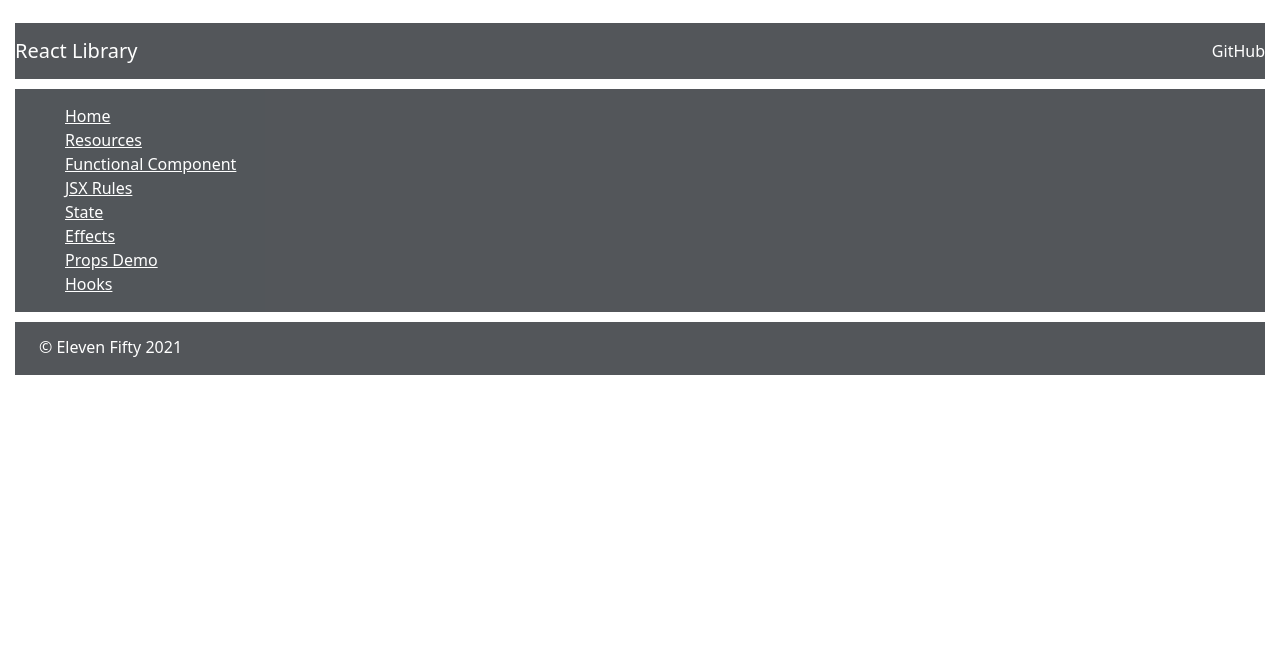
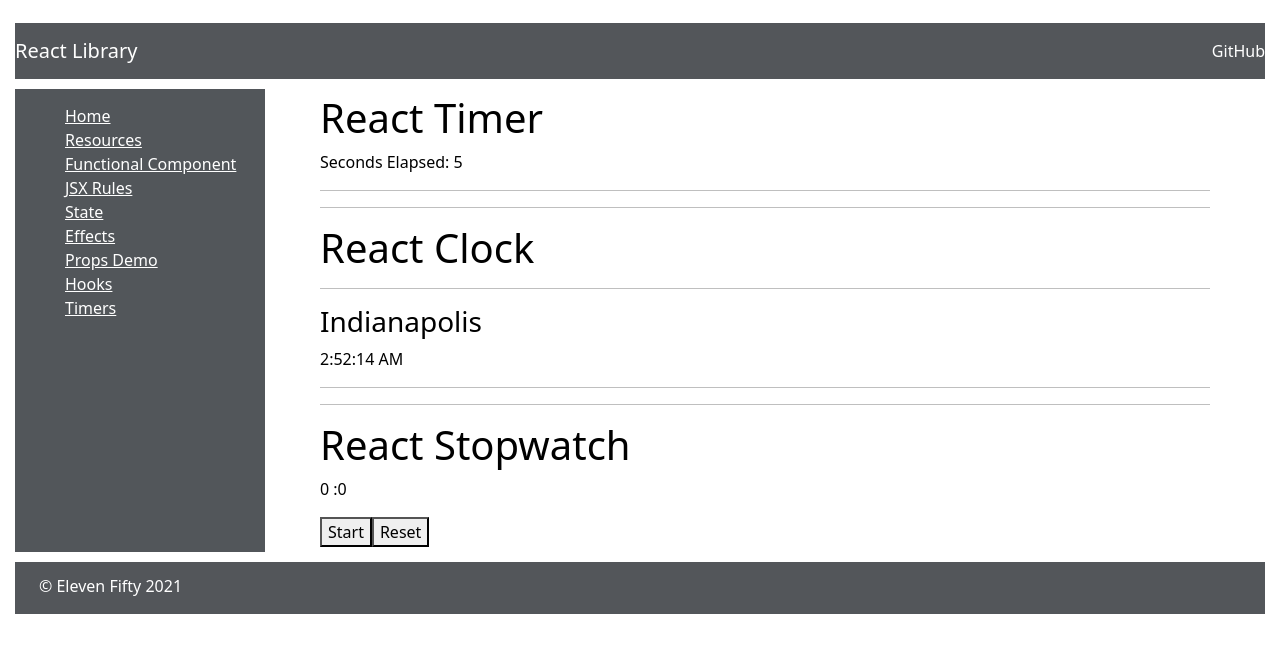
Before and after one commit to bltitus82/react-fundamentals-red-badge, a React (Create React App) app in the folder react-fundamentals/: page /timer in a window 1280 px wide. Shown: the top 652 px of the page. Built offline with nearby package versions, Linux system fonts and the light colour scheme.

Commit message:
React Module 8.6 - Time Pieces App

```diff
--- /dev/null
+++ b/react-fundamentals/src/components/apps/timer-apps/ClockApp.js
@@ -0,0 +1,32 @@
+import React, { useState, useEffect } from 'react';
+
+const getTimeString = () => {
+    const date = new Date(Date.now()).toLocaleTimeString();
+    return date;
+}
+
+const ClockApp = () => {
+    const [time, setTime] = useState(getTimeString());
+
+    useEffect(() => {
+        const interval = setInterval(() => {
+            let date = getTimeString();
+            setTime(date);
+        }, 1000);
+
+        return () => clearInterval(interval);
+    }, []);
+
+    return (
+        <div>
+            <hr className='explanation' />
+            <h1 className="section-title">React Clock</h1>
+            <hr className='explanation' />
+            <h3>Indianapolis</h3>
+            <p>{time}</p>
+            <hr className='explanation' />
+        </div>
+    );
+}
+
+export default ClockApp;
--- /dev/null
+++ b/react-fundamentals/src/components/apps/timer-apps/StopWatchApp.js
@@ -0,0 +1,70 @@
+import React, { useState, useEffect, useRef } from 'react';
+
+const StopWatchApp = () => {
+
+    const startTimeRef = useRef(0);
+    const [isRunning, setIsRunning] = useState(false);
+    const [time, setTime] = useState(0);
+    const [laps, setLaps] = useState([]);
+
+    useEffect(() => {
+        if(isRunning) {
+            const interval = setInterval(update, 10);
+
+            return () => { clearInterval(interval) }
+        }
+    });
+
+    const update = () => {
+        const delta = Date.now() - startTimeRef.current;
+        setTime(time + delta);
+        startTimeRef.current = Date.now();
+    }
+
+    const start = () => {
+        setIsRunning(true);
+        startTimeRef.current = Date.now()
+    }
+
+    const stop = () => {
+        setIsRunning(false);
+    }
+
+    const lap = () => {
+        setLaps([...laps, time]);
+    }
+
+    const reset = () => {
+        setTime(0);
+        setLaps([]);
+    }
+
+    return (
+        <div>
+            <h1 className='section-title'>React Stopwatch</h1>
+            <p>
+                { Math.floor((time / 1000) / 60).toString() } :
+                { Math.floor((time / 1000) % 60).toString() }
+            </p>
+            {
+                isRunning ? <button onClick={ stop }>Stop</button> :
+                <button onClick={ start }>Start</button>
+            }
+            {
+                isRunning ? <button onClick={ lap }>Lap</button> :
+                <button onClick={ reset }>Reset</button>
+            }
+            { laps.map(time => {
+                return(
+                    <p>
+                        { Math.floor((time / 1000) / 60).toString()} :
+                        { Math.floor((time / 1000) % 60).toString()}
+                    </p>
+                )
+            })
+            }
+        </div>
+    );
+}
+
+export default StopWatchApp;
--- /dev/null
+++ b/react-fundamentals/src/components/apps/timer-apps/TimePiecesApp.js
@@ -0,0 +1,20 @@
+import React from 'react';
+import TimerApp from './TimerApp';
+import ClockApp from './ClockApp';
+import StopWatchApp from './StopWatchApp';
+
+const TimePiecesApp = () => {
+    return (
+        <div className='main'>
+            <div className='mainDiv'>
+                <TimerApp />
+                <hr />
+                <ClockApp />
+                <hr />
+                <StopWatchApp />
+            </div>
+        </div>
+    )
+}
+
+export default TimePiecesApp;
--- /dev/null
+++ b/react-fundamentals/src/components/apps/timer-apps/TimerApp.js
@@ -0,0 +1,19 @@
+import React, { useState, useEffect } from 'react';
+
+const TimerApp = () => {
+    const [secondsElapsed, setSecondsElapsed] = useState(0);
+    useEffect(() => {
+        let interval = setInterval(() => tick(), 1000);
+        return () => clearInterval(interval);
+    });
+
+    const tick = () => setSecondsElapsed(secondsElapsed + 1);
+    return (
+        <div>
+            <h1 className='section-title'>React Timer</h1>
+            <div>Seconds Elapsed: {secondsElapsed}</div>
+        </div>
+    );
+};
+
+export default TimerApp;
--- a/react-fundamentals/src/components/site/Sidebar.js
+++ b/react-fundamentals/src/components/site/Sidebar.js
@@ -11,6 +11,7 @@
 import Effects from '../concepts/Effects';
 import PropsDemo from '../concepts/PropsDemo';
 import Hooks from '../concepts/Hooks';
+import TimePiecesApp from '../apps/timer-apps/TimePiecesApp';
 
 const Sidebar = () => {
     return(
@@ -25,6 +26,7 @@
                     <li><Link to='/effects'>Effects</Link></li>
                     <li><Link to='/propsdemo'>Props Demo</Link></li>
                     <li><Link to='hooks'>Hooks</Link></li>
+                    <li><Link to='/timer'>Timers</Link></li>
                 </ul>
             </div>
             <div className='sidebar-route'>
@@ -38,6 +40,7 @@
                     <Route exact path='/effects'><Effects /></Route>
                     <Route exact path='/propsdemo'><PropsDemo /></Route>
                     <Route exact path='/hooks'><Hooks /></Route>
+                    <Route exact path='/timer'><TimePiecesApp /></Route>
                 </Switch>
             </div>
         </div>
```
